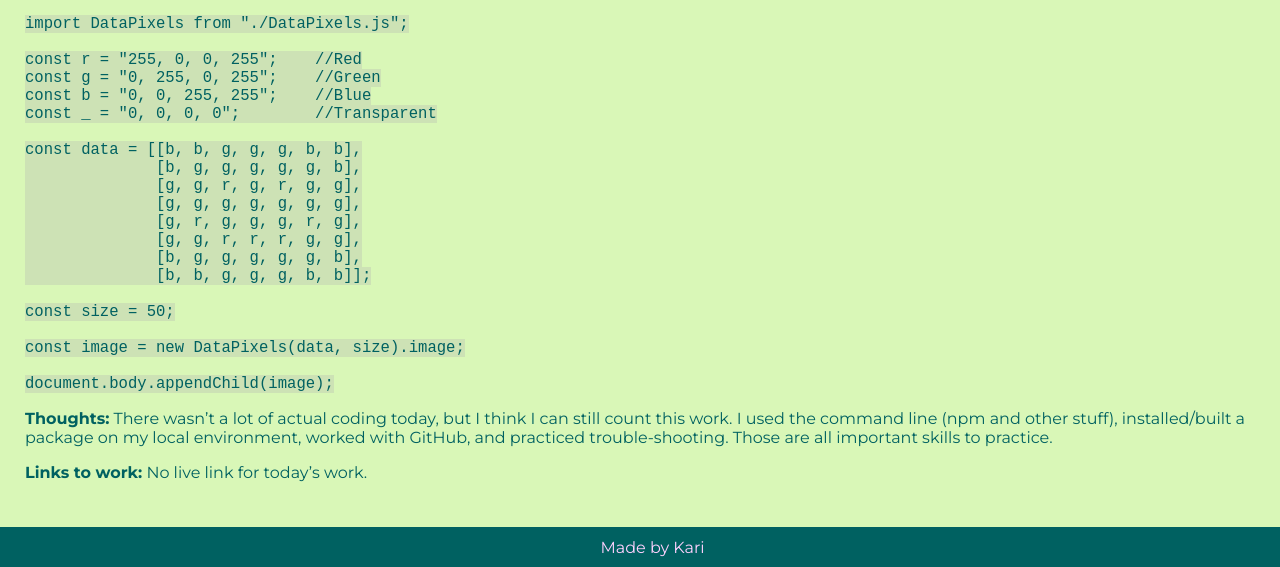
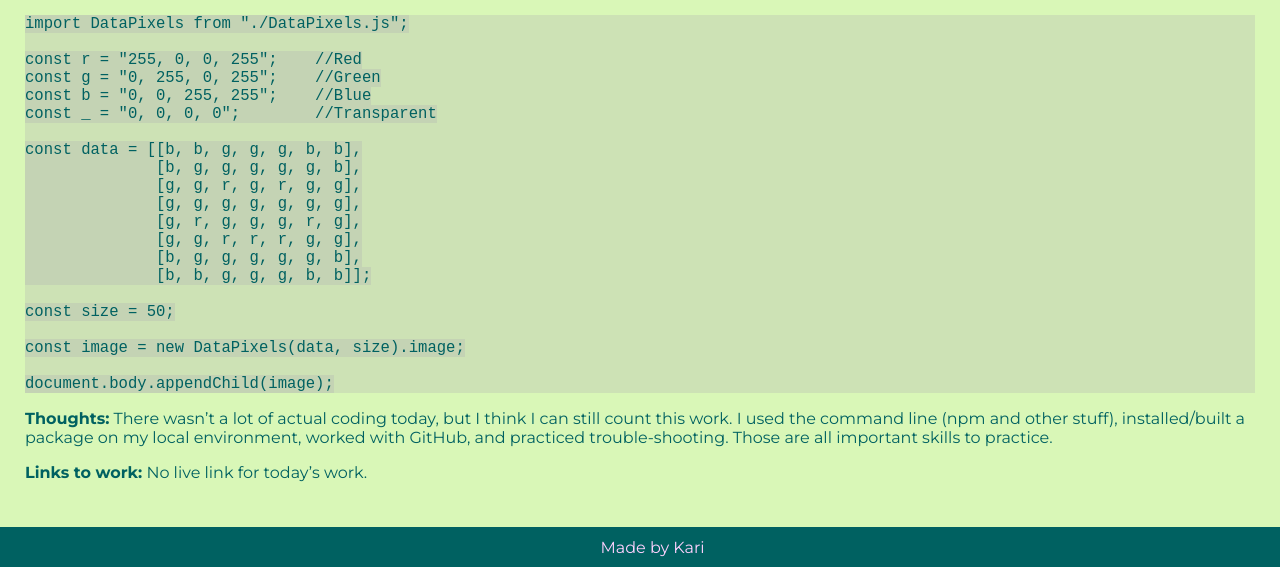
Before and after one commit to KJLarson/100-days, a Jekyll site: the page built from _posts/2019-06-01-data-pixels.md, in a window 1280 px wide and 1309 px high. Shown: the part 742-1309 px from the top of the window. Built offline with Jekyll 4.4.1, drawn with Linux system fonts in a browser that asks for light colours; nearby versions of some CDN libraries; some web fonts are replaced.

Commit message:
Add background color for pre

```diff
--- a/css/main.css
+++ b/css/main.css
@@ -23,6 +23,10 @@ body {
 
 code {
     font-size: 1.2em;
+    background-color: rgba(177, 177, 177, 0.3);
+}
+
+pre {
     background-color: rgba(177, 177, 177, 0.3);
 }
 
```
